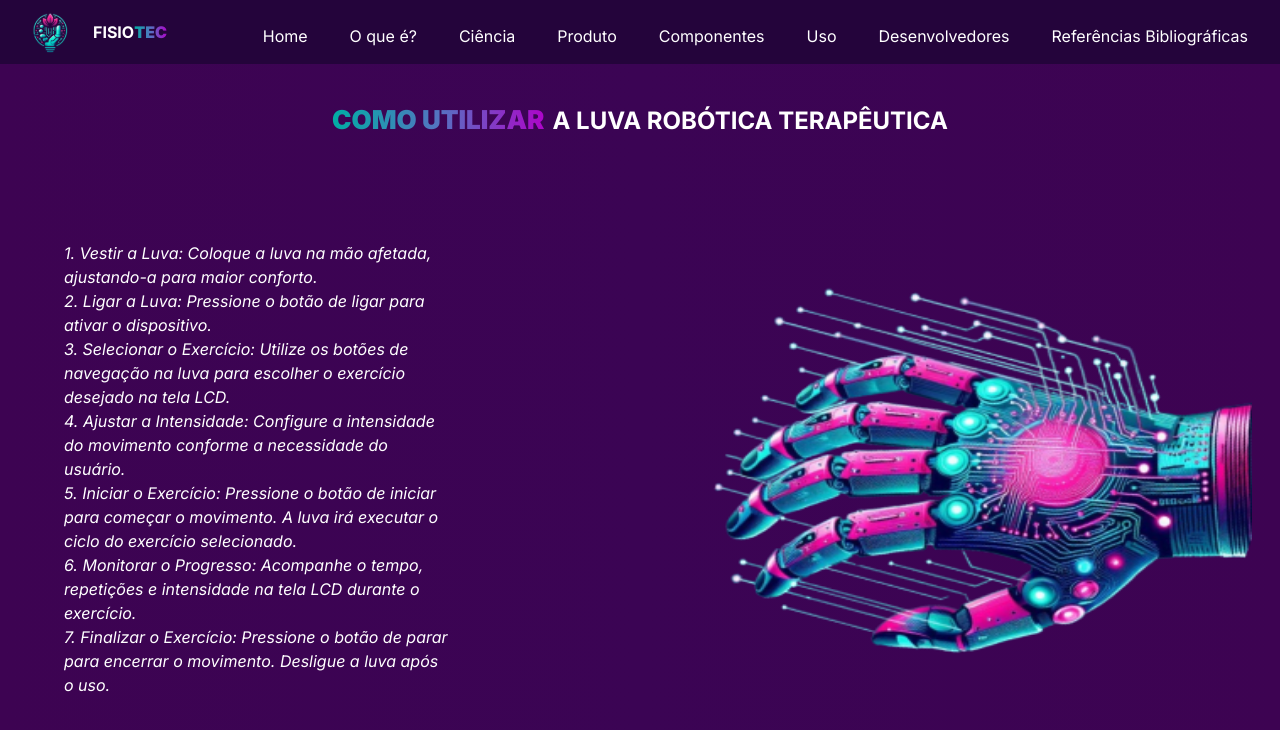
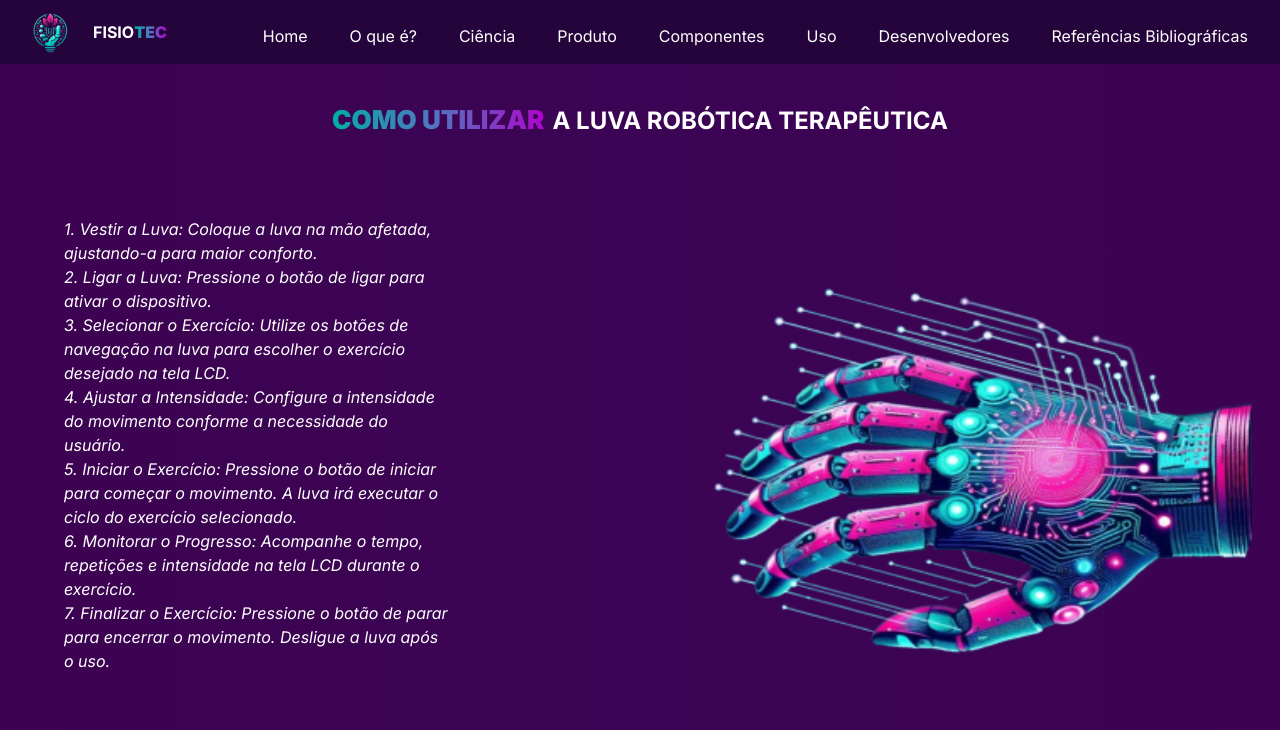
Before and after one commit to Nicolas07068/fisiotec-tcc, a React (Vite) app: page /comoUsar in a window 1280 px wide. Shown: the top 730 px of the page. Built offline with nearby package versions, Linux system fonts and the light colour scheme.

Commit message:
agora realmente pronto

```diff
--- a/src/components/Home.jsx
+++ b/src/components/Home.jsx
@@ -20,9 +20,9 @@ export default function Home() {
                 Uma revolução acessível na reabilitação motora, devolvendo independência e qualidade de vida. Experimente tecnologia de ponta para realizar exercícios fisioterapêuticos no conforto de sua casa.
               </i>
             </p>
-            <button className="mt-6 bg-gradient-to-l from-verdinho via-azulzinho to-roxinho text rounded-2xl p-1 text-white w-28">
+            <a href="/objetivo"><button className="mt-6 bg-gradient-to-l from-verdinho via-azulzinho to-roxinho text rounded-2xl p-1 text-white w-28">
               Veja mais
-            </button>
+            </button></a>
           </div>
           <div className="flex justify-center mt-10 lg:mt-0 lg:w-2/5  ">
             <img src={FotoHeader} alt="Imagem de um senhor" className="w-full h-auto max-w-xs lg:max-w-full " />
--- a/src/pages/Baseamento.jsx
+++ b/src/pages/Baseamento.jsx
@@ -17,7 +17,7 @@ export default function Baseamento() {
             <p className='ml-5 text-white w-11/12'><i>Independentemente do que tenha resultado na perda na mobilidade das mãos, essa condição compromete a independência para realizar tarefas, tendo impacto mental e emocional, tais como ansiedade e depressão. Além disso, a realização de exercícios fisioterapêuticos com sessões repetitivas para o fortalecimento, apresenta resultados significativos na recuperação de um indivíduo, sendo essencial para realizar tarefas diárias e recuperar sua autonomia.</i></p>
 
 
-          <button className='mt-6 bg-gradient-to-l  from-verdinho via-azulzinho to-roxinho text rounded-3xl p-1 text-white ml-6 mb-10 w-28 xl:mb-0'>Veja Mais</button>
+          <a href="/produto"><button className='mt-6 bg-gradient-to-l  from-verdinho via-azulzinho to-roxinho text rounded-3xl p-1 text-white ml-6 mb-10 w-28 xl:mb-0'>Veja Mais</button></a>
           </div>
           <div className='flex items-center justify-center xl:w-1/2 xl:ml-20'>
           <img src={Bas1} alt="Mulher surpresa olhando para cima " />
--- a/src/pages/ComoUsar.jsx
+++ b/src/pages/ComoUsar.jsx
@@ -16,7 +16,8 @@ export default function ComoUsar() {
       <div className='xl:flex xl:flex-row-reverse xl:items-start xl:justify-between'>
         <img src={luva} alt="Luva Robótica Terapêutica" className='h-64 ml-[91px] mt-6 mb-6 xl:ml-0 xl:mt-0 xl:h-[596px] xl:w-[596px] xl:mr-7' />
 
-        <div className='text-white text-xs ml-7 mb-10 leading-6 xl:w-96 xl:ml-16 xl:mt-10 xl:text-base'>
+        <div className='text-white text-xs ml-7 mb-10 leading-6 xl:w-96 xl:ml-16 xl:mt-4
+         xl:text-base'>
           <p><i>1. Vestir a Luva: Coloque a luva na mão afetada, ajustando-a para maior conforto.</i></p>
           <p><i>2. Ligar a Luva: Pressione o botão de ligar para ativar o dispositivo.</i></p>
           <p><i>3. Selecionar o Exercício: Utilize os botões de navegação na luva para escolher o exercício desejado na tela LCD.</i></p>
--- a/src/pages/Objetivos.jsx
+++ b/src/pages/Objetivos.jsx
@@ -51,7 +51,7 @@ export default function Objetivos() {
       <p className='text-white mt-10 xl:w-1/2 text-justify mt-8 mb-0 mr-4 xl:ml-[205px] xl:text-sm'><i>A Luva Robótica Terapêutica é um dispositivo inovador que utiliza tecnologia Arduino Uno para ajudar pacientes com dificuldades motoras a realizarem exercícios fisioterapêuticos, abrindo e fechando a mão do usuário para facilitar a recuperação.</i></p>
 
 
-        <button className='mb-10 mt-2 bg-transparent border-2 w-28 rounded-3xl p-1 text-white xl:mt-10 mr-[500px]'>Veja Mais</button>
+        <a href="/baseamento"><button className='mb-10 mt-2 bg-transparent border-2 w-28 rounded-3xl p-1 text-white xl:mt-10 mr-[500px]'>Veja Mais</button></a>
       </div>
       </div>
     </section>
```
